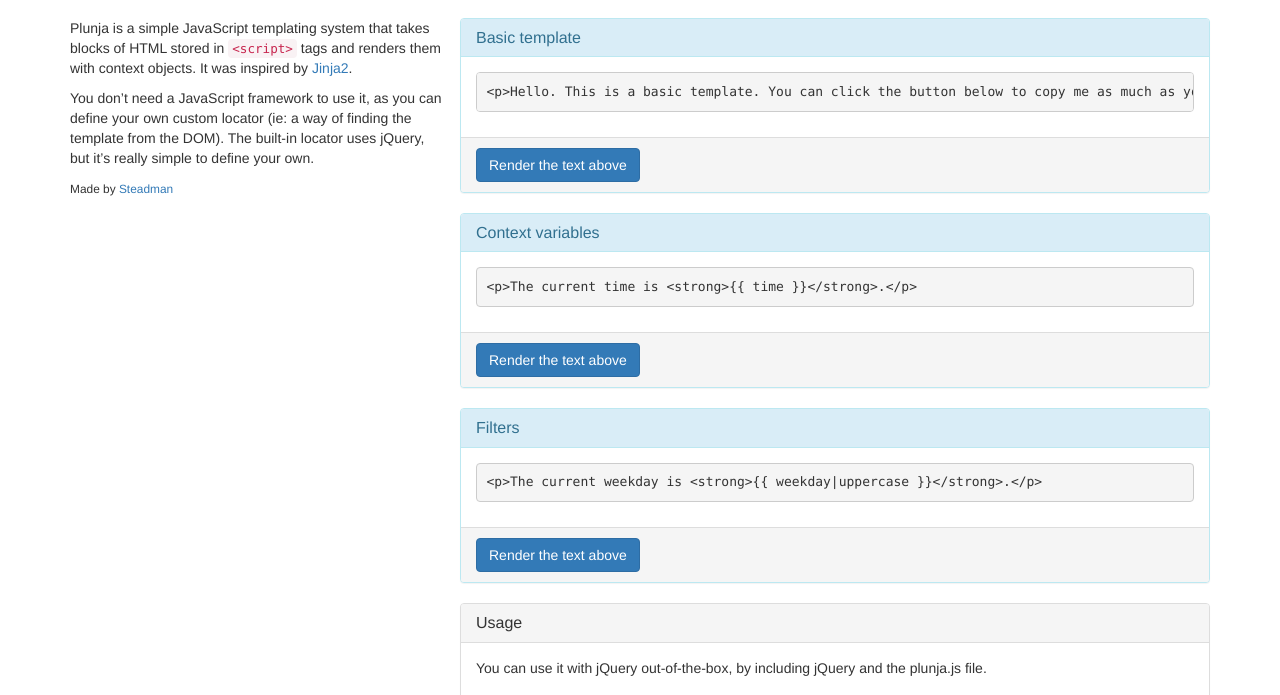
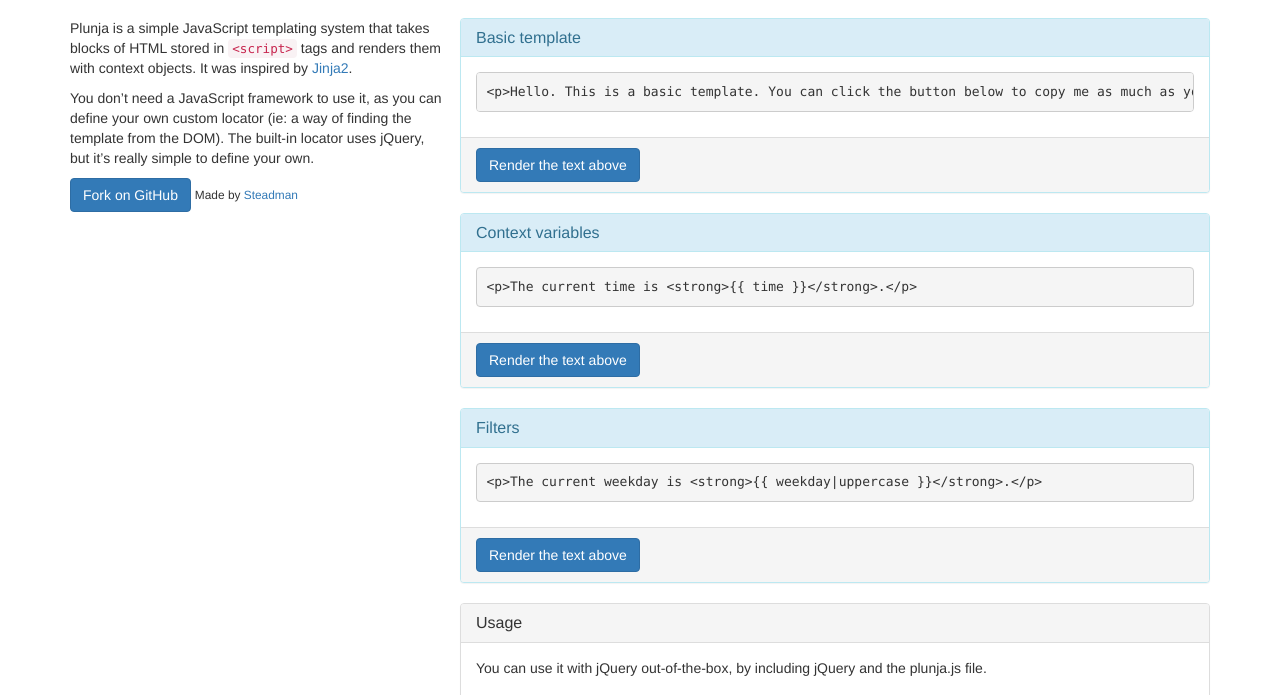
Before and after one commit to hellosteadman/plunja, a plain HTML site: page index.html in a window 1280 px wide. Shown: the part 102-797 px from the top of the page. Drawn offline with nearby package versions, Linux system fonts and the light colour scheme.

Commit message:
Added GitHub button to page

```diff
--- a/index.html
+++ b/index.html
@@ -41,7 +41,10 @@
 								define your own.
 							</p>
 
-							<p><small>Made by <a href="http://steadman.io/">Steadman</a></small></p>
+							<p>
+								<a class="btn btn-primary" href="https://github.com/iamsteadman/plunja/">Fork on GitHub</a>
+								<small>Made by <a href="http://steadman.io/">Steadman</a></small>
+							</p>
 						</div>
 					</div>
 				</div>
```
